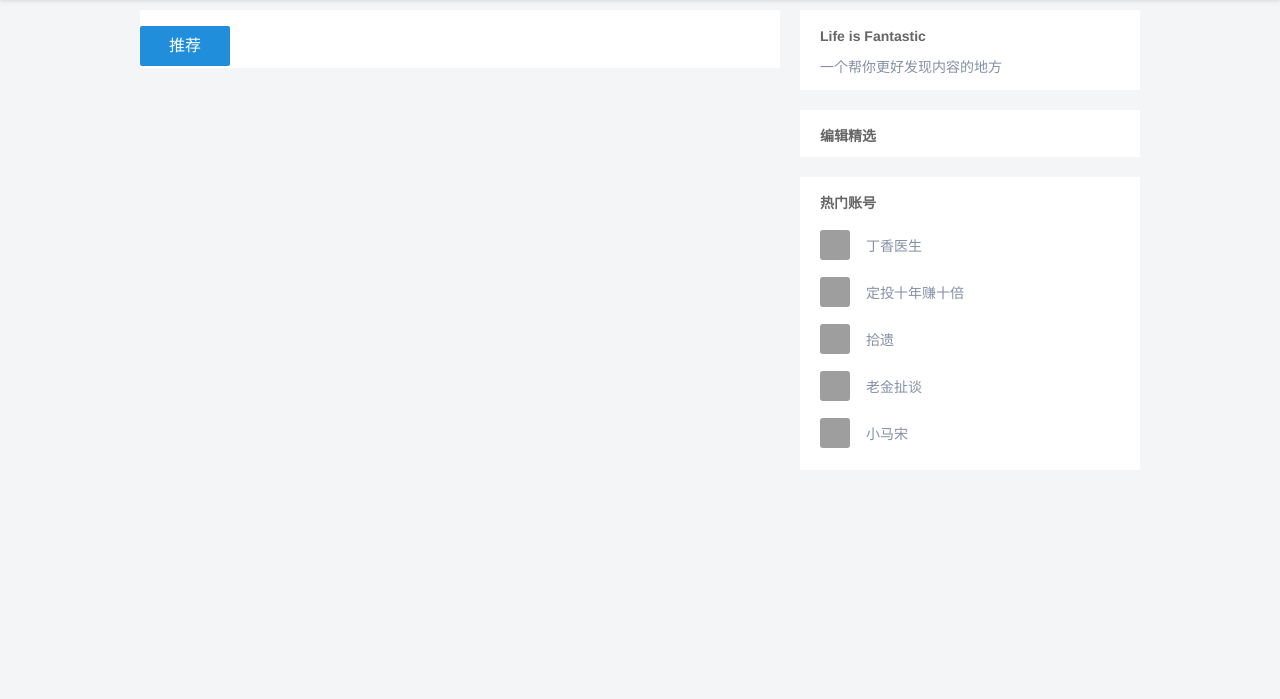
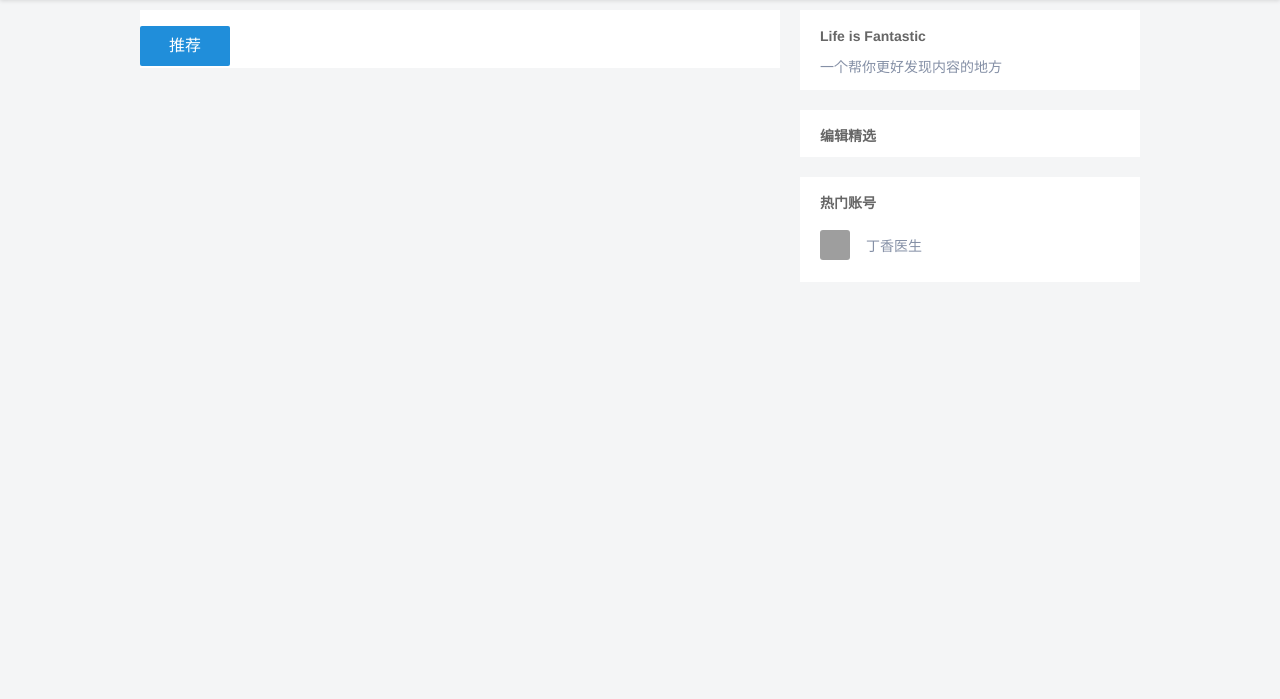
Before and after one commit to CoderCharm/Fantastic, a Flask app: page / in a window 1280 px wide. Shown: the part 52-751 px from the top of the page. Run offline with Flask 2, Linux system fonts and the light colour scheme; data that the repository does not hold is empty; parts of the project's set-up code (start-up, migrations or seed data) failed here and were passed over; some libraries are stand-ins or nearby versions; grey boxes are pictures that could not be loaded.

Commit message:
优化部分js代码

```diff
--- a/app/templates/article/index.html
+++ b/app/templates/article/index.html
@@ -61,9 +61,8 @@
                         <div class="wchannel">
 
                             <ul class="cates">
-
                                 <li>
-                                    <a class="wchannel-item  active " href="/">
+                                    <a class="wchannel-item  active " href="#">
                                         <span id="cate_info">推荐</span>
                                     </a>
                                 </li>
@@ -123,7 +122,7 @@
 
                         <div class="author-item zg-clear zm-profile-section-item zm-item">
                             <div class="author-avatar">
-                                <a href="/a/186" target="_blank">
+                                <a href="#" target="_blank">
                                     <img class="Avatar Avatar--xs"
                                          src="http://duweixin.oss-cn-beijing.aliyuncs.com/196a481fa741b2d4007169b6d6e8cf7a6c4a759e.jpg?x-oss-process=image/resize,p_50"
                                          alt="丁香医生">
@@ -133,78 +132,6 @@
                                 <h3 class="author-item-title">
                                     <a href="/a/186" target="_blank">
                                         <strong>丁香医生</strong>
-                                    </a>
-                                </h3>
-                            </div>
-                        </div>
-
-
-                        <div class="author-item zg-clear zm-profile-section-item zm-item">
-                            <div class="author-avatar">
-                                <a href="/a/2065" target="_blank">
-                                    <img class="Avatar Avatar--xs"
-                                         src="http://duweixin.oss-cn-beijing.aliyuncs.com/fa9c46446138f18dd7a278c1c5700e681542bbbe.jpg?x-oss-process=image/resize,p_50"
-                                         alt="定投十年赚十倍">
-                                </a>
-                            </div>
-                            <div class="author-item-content">
-                                <h3 class="author-item-title">
-                                    <a href="/a/2065" target="_blank">
-                                        <strong>定投十年赚十倍</strong>
-                                    </a>
-                                </h3>
-                            </div>
-                        </div>
-
-
-                        <div class="author-item zg-clear zm-profile-section-item zm-item">
-                            <div class="author-avatar">
-                                <a href="/a/84" target="_blank">
-                                    <img class="Avatar Avatar--xs"
-                                         src="http://duweixin.oss-cn-beijing.aliyuncs.com/a04bc8a08d315b2a103d031f480beab313313950.jpg?x-oss-process=image/resize,p_50"
-                                         alt="拾遗">
-                                </a>
-                            </div>
-                            <div class="author-item-content">
-                                <h3 class="author-item-title">
-                                    <a href="/a/84" target="_blank">
-                                        <strong>拾遗</strong>
-                                    </a>
-                                </h3>
-                            </div>
-                        </div>
-
-
-                        <div class="author-item zg-clear zm-profile-section-item zm-item">
-                            <div class="author-avatar">
-                                <a href="/a/70" target="_blank">
-                                    <img class="Avatar Avatar--xs"
-                                         src="http://duweixin.oss-cn-beijing.aliyuncs.com/dfa536b4ff94a0e16f930a3be4121538276e8f8e.jpg?x-oss-process=image/resize,p_50"
-                                         alt="老金扯谈">
-                                </a>
-                            </div>
-                            <div class="author-item-content">
-                                <h3 class="author-item-title">
-                                    <a href="/a/70" target="_blank">
-                                        <strong>老金扯谈</strong>
-                                    </a>
-                                </h3>
-                            </div>
-                        </div>
-
-
-                        <div class="author-item zg-clear zm-profile-section-item zm-item">
-                            <div class="author-avatar">
-                                <a href="/a/102" target="_blank">
-                                    <img class="Avatar Avatar--xs"
-                                         src="http://duweixin.oss-cn-beijing.aliyuncs.com/4b0df5269f8b56440451ffca36243f6edf4e1c66.jpg?x-oss-process=image/resize,p_50"
-                                         alt="小马宋">
-                                </a>
-                            </div>
-                            <div class="author-item-content">
-                                <h3 class="author-item-title">
-                                    <a href="/a/102" target="_blank">
-                                        <strong>小马宋</strong>
                                     </a>
                                 </h3>
                             </div>
@@ -262,23 +189,29 @@
 </div>
 
 </body>
-<script>
-    var _hmt = _hmt || [];
-    (function () {
-        var hm = document.createElement("script");
-        hm.src = "https://hm.baidu.com/hm.js?b66fea5322819b9ef67e513412ad4526";
-        var s = document.getElementsByTagName("script")[0];
-        s.parentNode.insertBefore(hm, s);
-    })();
-</script>
+<!--<script>-->
+    <!--var _hmt = _hmt || [];-->
+    <!--(function () {-->
+        <!--var hm = document.createElement("script");-->
+        <!--hm.src = "https://hm.baidu.com/hm.js?b66fea5322819b9ef67e513412ad4526";-->
+        <!--var s = document.getElementsByTagName("script")[0];-->
+        <!--s.parentNode.insertBefore(hm, s);-->
+    <!--})();-->
+<!--</script>-->
 
 <script src="http://cdn.staticfile.org/jquery/3.3.1/jquery.min.js"></script>
 <script src="../static/js/common.js"></script>
 <script src="../static/js/main.js"></script>
+
 <script>
     $(document).ready(function () {
+        // 获取首页数据
         $.ajax({
-            url: "/api/v1/article/get/list?page=1&size=10",
+            url: "/api/v1/article/get/list",
+            data: {
+                page: 1,
+                size: 10
+            },
             success: function (data) {
                 if (data.code === 200) {
                     for (var i = 0; i < data.data.length; i++) {
@@ -309,18 +242,95 @@
                         )
                     }
                 } else {
-//                        首页请求状态码错误执行
-                    alert("Error")
+                //  首页请求状态码错误执行
+                    console.log("首页状态码错误")
                 }
             },
             error: function () {
-//                    首页请求接口错误执行
-                console.log("初次请求接口错误!");
+                //  首页请求接口错误执行
+                console.log("初次请求数据错误!");
             }
         });
+
+        // 获取分类数据
+//        $.ajax({
+//            url: "/api/v1/article/get/cate",
+//            success: function (data) {
+//                // 判断状态码
+//                if (data.code === 200){
+//                    // 渲染数据
+//                    for (var i = 0; i < data.cate_list.length; i++) {
+//                        var cate = data.cate_list[i];
+//                        // 循环构建数据
+//                        $('.cates').append(
+//                            '<li>' +
+//                            '<a class="wchannel-item " href="#">' +
+//                            '<span id="'+cate.cate_id+'">'+cate.cate_name+'</span>' +
+//                            '</a>' +
+//                            '</li>'
+//                        )
+//                    }
+//                }else {
+//                    console.log("分类状态码不对");
+//                }
+//            },
+//                error: function () {
+//                //  首页请求接口错误执行
+//                console.log("请求分类接口错误!");
+//            }
+//        });
+
+        // 精选
+//        $.ajax({
+//            url: "/api/v1/article/featured",
+//            success: function (data) {
+//                // 判断状态码
+//                if (data.code === 200){
+//                    // 渲染数据
+//                    for (var i = 0; i < data.cate_list.length; i++) {
+//                        var cate = data.cate_list[i];
+//                        // 循环构建数据
+//                        $('.cates').append(
+//                            '<li>' +
+//                            '<a class="wchannel-item " href="#">' +
+//                            '<span id="'+cate.cate_id+'">'+cate.cate_name+'</span>' +
+//                            '</a>' +
+//                            '</li>'
+//                        )
+//                    }
+//                }else {
+//                    console.log("分类状态码不对");
+//                }
+//            },
+//                error: function () {
+//                //  首页请求接口错误执行
+//                console.log("请求分类接口错误!");
+//            }
+//        });
+
+    });
+
+    $('ul.cates').on('click','li',function(){
+        // 动态生成数据 得用事件委托
+        console.log($(this))
     })
 
+
 </script>
+
+<script>
+    // 监听下拉菜单
+   $(window).on('scroll', function () {
+            var s = $(window).scrollTop();
+            if (s > 100) {
+                console.log(s);
+            } else {
+               console.log("小于100")
+           }
+        })
+
+</script>
+
 
 <script>
     $(function () {
```
